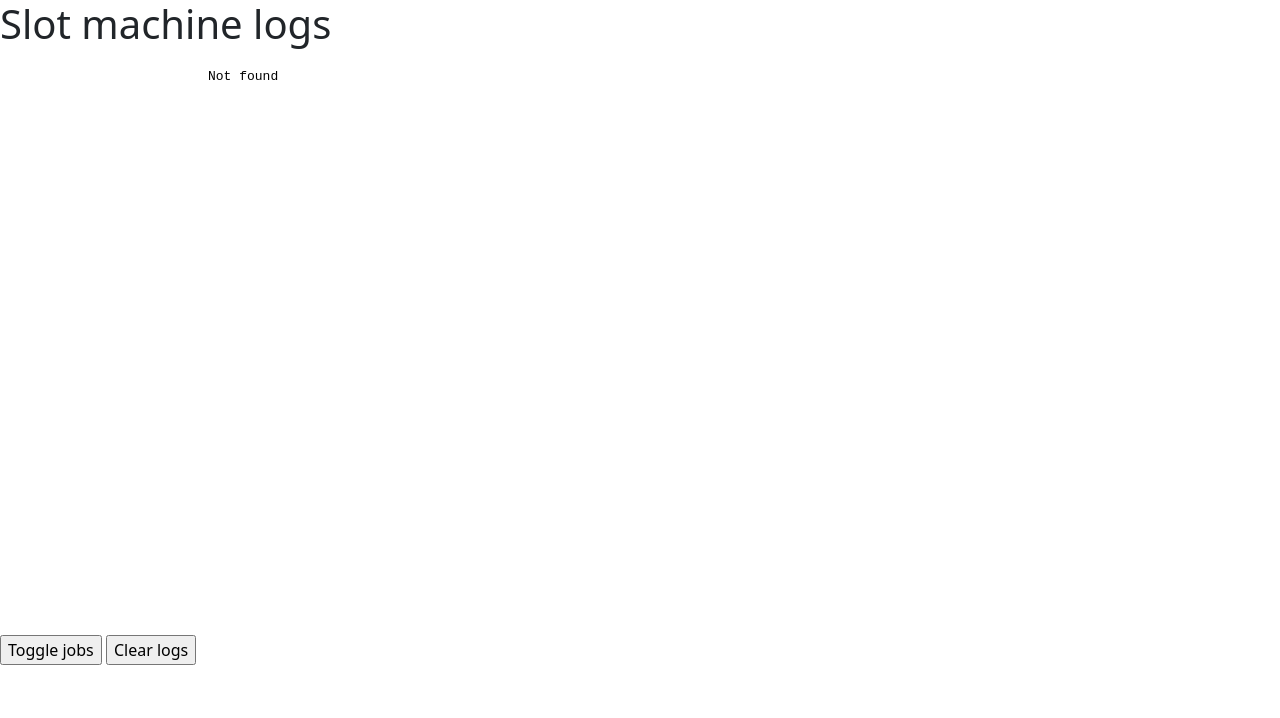
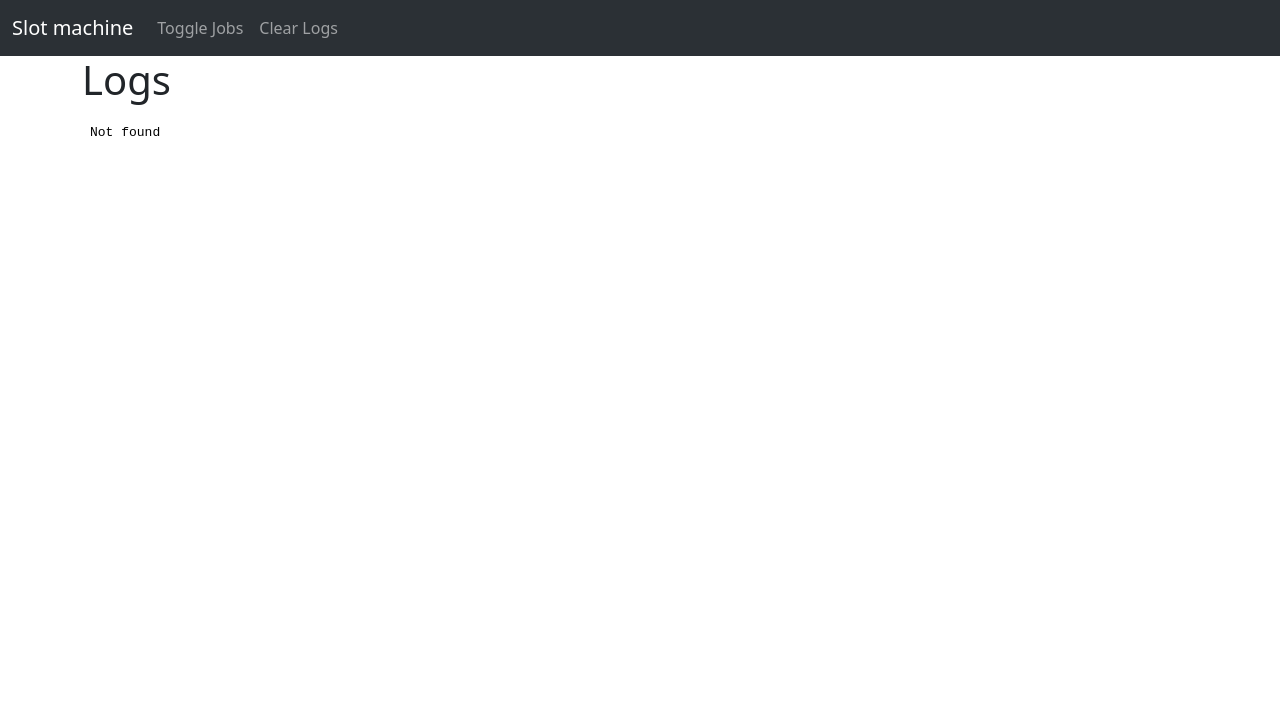
Before and after one commit to smintman/slotmachine, a plain HTML site: page static/index.html in a window 1280 px wide. Drawn offline with nearby package versions, Linux system fonts and the light colour scheme.

Commit message:
tidy up web ui

```diff
--- a/static/index.html
+++ b/static/index.html
@@ -1,7 +1,14 @@
 <html>
-    <title>Log viewer</title>
+  <meta charset="utf-8">
+  <meta name="viewport" content="width=device-width, initial-scale=1, shrink-to-fit=no">
+  <meta name="description" content="">
+  <meta name="author" content="Tim Dunne">
+  <link rel="icon" href="/docs/4.0/assets/img/favicons/favicon.ico">
+  <link href="https://cdn.jsdelivr.net/npm/bootstrap@5.3.3/dist/css/bootstrap.min.css" rel="stylesheet">
+  <link href="style.css" rel="stylesheet">
+  <title>Slot Machine</title>
 <head>
-    <link href="https://cdn.jsdelivr.net/npm/bootstrap@5.3.3/dist/css/bootstrap.min.css" rel="stylesheet">
+
     <script>
         function toggle_job()
         {
@@ -35,12 +42,36 @@
     </script>
 </head>
 <body>
-    <h1>Slot machine logs</h1>
 
-    <input type="button" onclick="toggle_job();document.location.reload();" value="Toggle jobs" />
-    <input type="button" onclick="clear_logs();document.location.reload();" value="Clear logs" />
+  <nav class="navbar navbar-expand-lg bg-body-tertiary" data-bs-theme="dark".>
+    <div class="container-fluid">
+      <a class="navbar-brand" href="#">Slot machine</a>
+      <button class="navbar-toggler" type="button" data-bs-toggle="collapse" data-bs-target="#navbarNav" aria-controls="navbarNav" aria-expanded="false" aria-label="Toggle navigation">
+        <span class="navbar-toggler-icon"></span>
+      </button>
+      <div class="collapse navbar-collapse" id="navbarNav">
+        <ul class="navbar-nav">
+          <li class="nav-item active">
+            <a class="nav-link" href="#" onclick="toggle_job();document.location.reload();" >Toggle Jobs</a>
+          </li>
+          <li class="nav-item">
+            <a class="nav-link" href="#" onclick="clear_logs();document.location.reload();">Clear Logs</a>
+          </li>
 
-    <code><iframe src="/api/logs" title="Logs" width="800px" height="600px" style="overflow:auto;border:0px"></iframe></code>
+        </ul>
+      </div>
+    </div>
+  </nav>
+
+  <main role="main" class="container">
+    <div class="jumbotron">
+      <h1>Logs</h1>
+
+      <code><iframe src="/api/logs" title="Logs" width="800px" height="600px" style="overflow:auto;border:0px"></iframe></code>
+
+    </div>
+  </main>
+
 
 
 </body>
```
Also changed, not shown: static/style.css (added), 2 other files.
